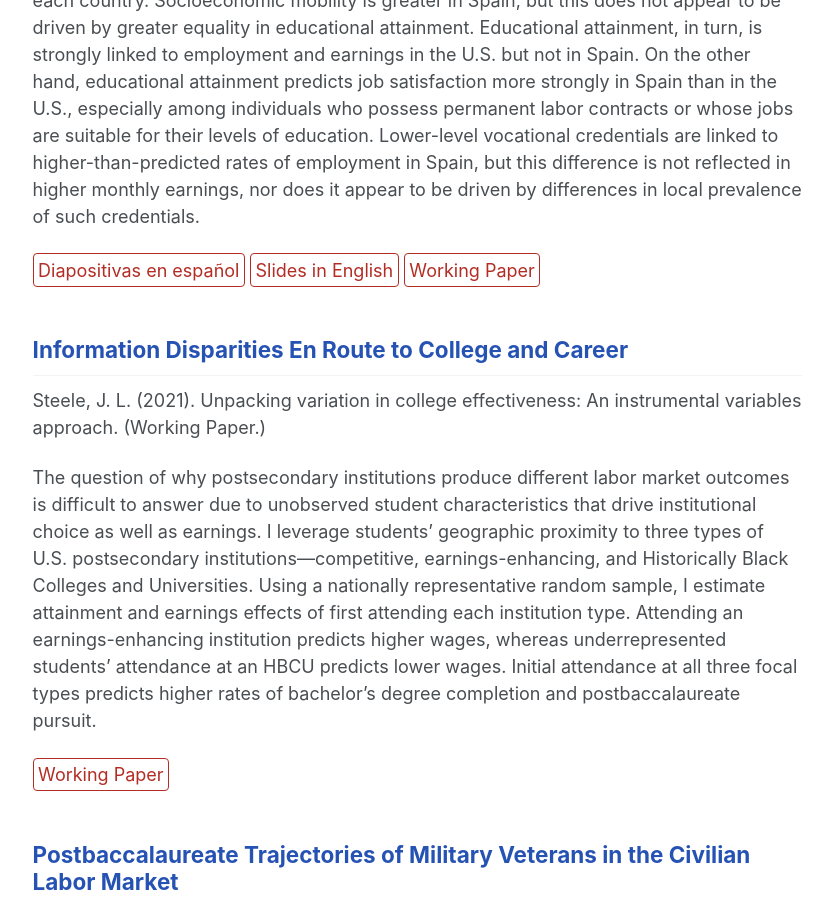
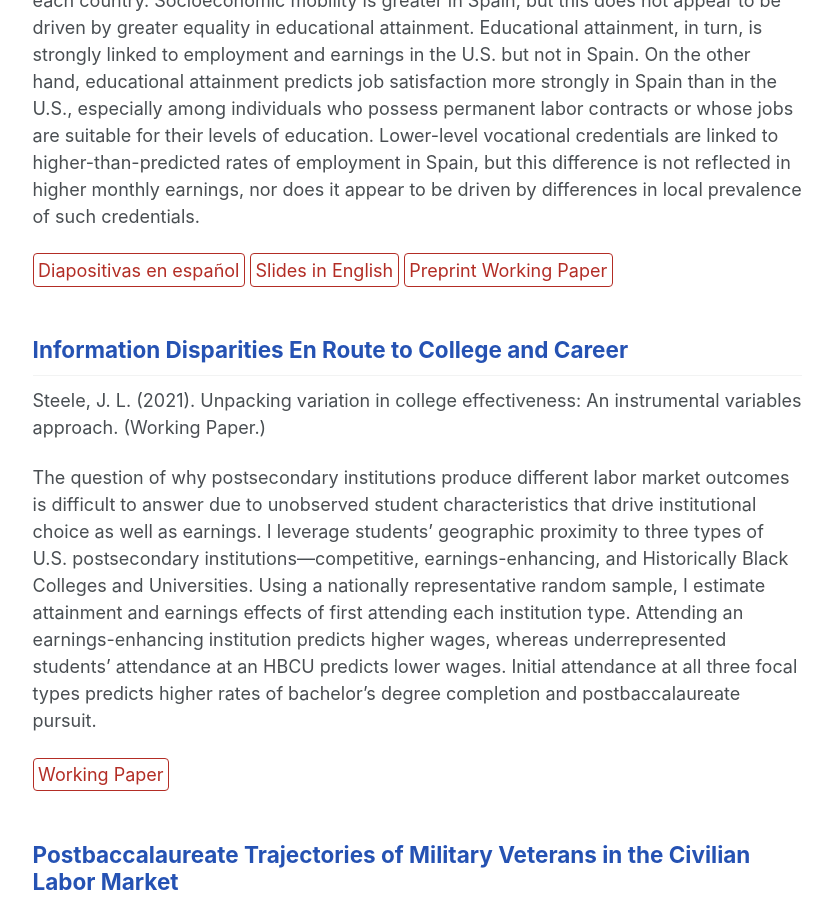
Before and after one commit to jensteele1/jensteele1.github.io, a Jekyll site: the page built from _research/school_to_work.md, in a window 1280 px wide and 900 px high, scrolled down 852 px. Shown: the whole window, without its empty margins (249-1082 px from the left). Built offline with Jekyll 4.4.1, drawn with Linux system fonts in a browser that asks for light colours.

Commit message:
Update link to Nov2022 Spain working paper

```diff
--- a/_research/school_to_work.md
+++ b/_research/school_to_work.md
@@ -33,7 +33,7 @@ driven by differences in local prevalence of such credentials.
 
 [Diapositivas en español](https://www.dropbox.com/s/duzf2q20fwq15z9/sumstat_diapositivas.pdf?dl=0){: .btn--research}
 [Slides in English](https://www.dropbox.com/s/0i5qec3bkzil6j3/sumstat_diapositivas_ing2.pdf?dl=0){: .btn--research}
-[Working Paper](https://www.dropbox.com/s/4w84ykducuw8zn6/sumstat_articulo_exhibend.pdf?dl=0){: .btn--research}
+[Preprint Working Paper](https://www.dropbox.com/s/rh12kr86z7xjfgn/sumstat_articulo_exhibend_november2022.pdf?dl=0){: .btn--research}
 
 
 ## Information Disparities En Route to College and Career
```
Also changed, not shown: 1 other file.
